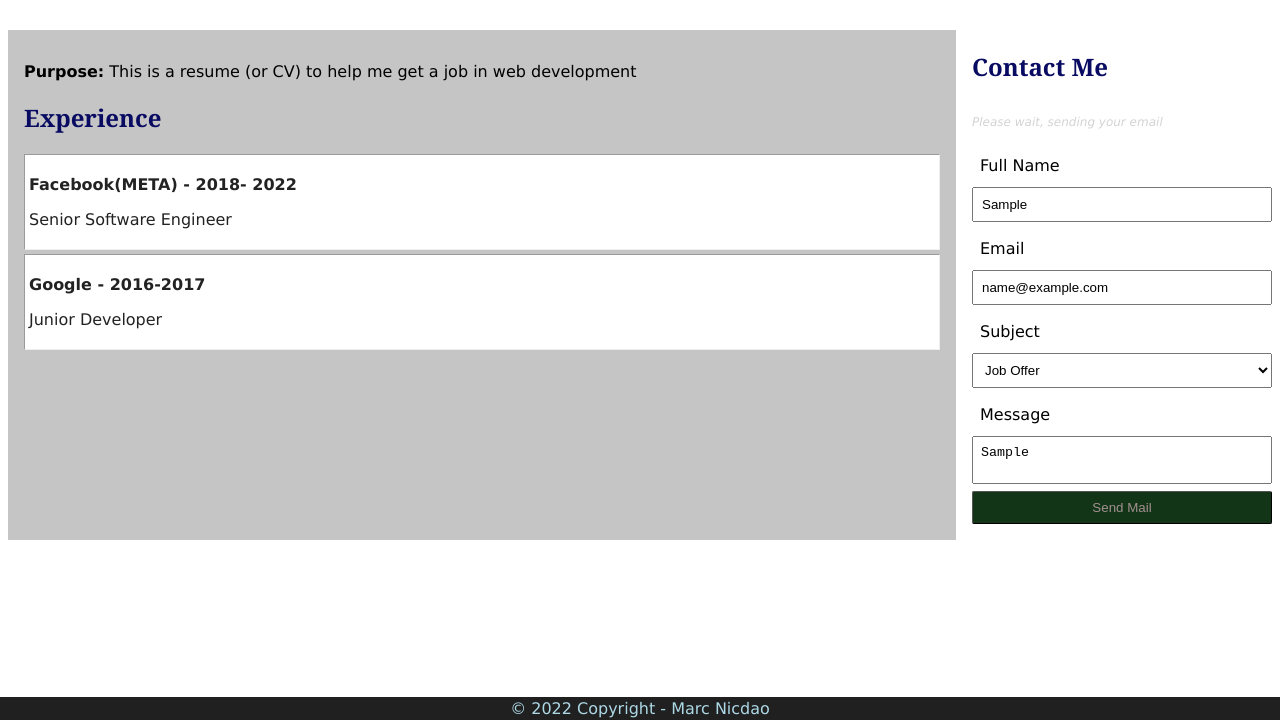
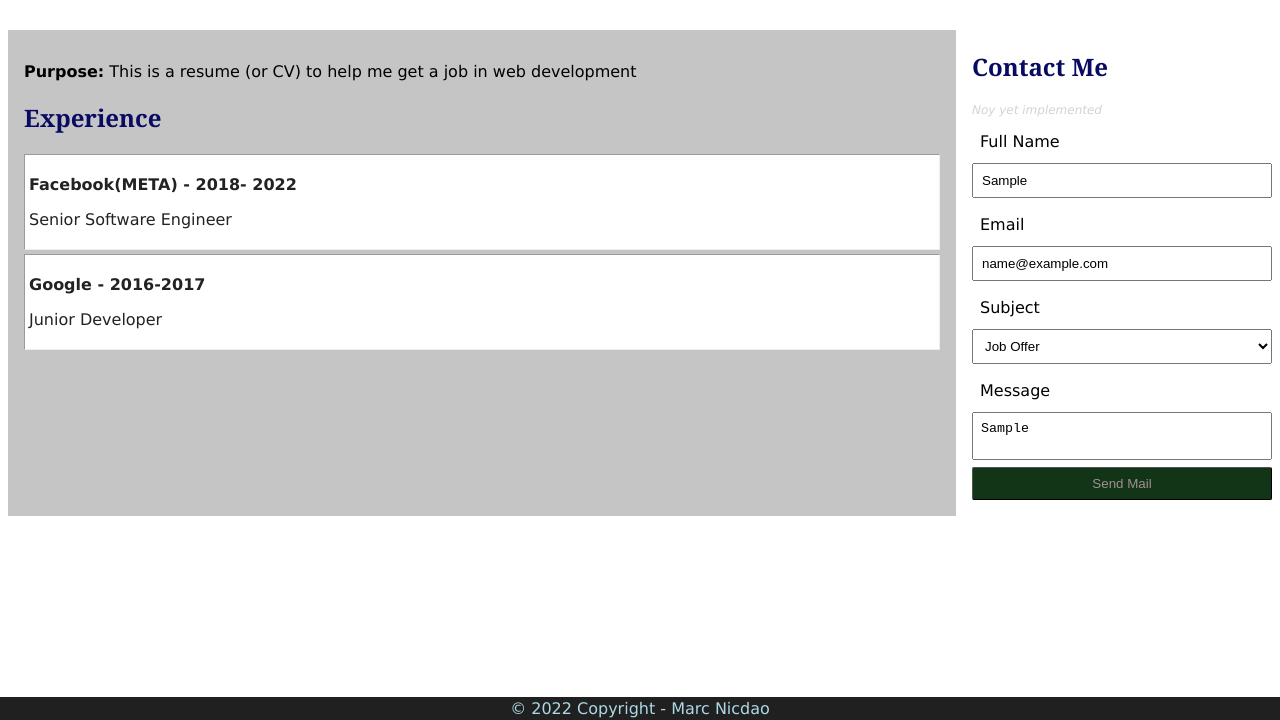
Before and after one commit to MarcNicdaoAcn/frontend-learning, a plain HTML site: page index.html in a window 1280 px wide. Both pictures are taken after typing "Sample", "name@example.com", "Sample" into the empty fields and a click on the input "Send Mail". Shown: the part 80-800 px from the top of the page. Drawn offline with Linux system fonts and the light colour scheme.

Commit message:
create contact module

```diff
--- /dev/null
+++ b/Contact.js
@@ -0,0 +1,26 @@
+export default class Contact {
+  constructor(form) {
+    this.fullName = form.elements["fullName"].value;
+    this.email = form.elements["email"].value;
+    this.subject = form.elements["subject"].value;
+    this.body = form.elements["msg"].value;
+  }
+  fullName = "";
+  email = "";
+  subject = "";
+  body = "";
+
+  send() {
+    console.info(this.formatMessage());
+    document.querySelector(".form__info").innerText = "Noy yet implemented";
+  }
+
+  formatMessage() {
+    return `
+      To: ${this.fullName}
+      Email: ${this.email}
+      Subject: ${this.subject}
+      Body: ${this.body}
+      `;
+  }
+}
--- a/index.html
+++ b/index.html
@@ -66,9 +66,9 @@
           <div class="form__block">
             <label class="form__label block__item" for="subject">Subject</label>
             <select class="block__item" id="subject">
-              <option value="">Job Offer</option>
-              <option value="">Personal Message</option>
-              <option value="">Complaint</option>
+              <option value="Job Offer">Job Offer</option>
+              <option value="Personal Message">Personal Message</option>
+              <option value="Complaint">Complaint</option>
             </select>
           </div>
           <div class="form__block">
@@ -85,6 +85,6 @@
 
       <footer class="footer">&copy; 2022 Copyright - Marc Nicdao</footer>
     </div>
-    <script src="script.js"></script>
+    <script type="module" src="script.js"></script>
   </body>
 </html>
--- a/script.js
+++ b/script.js
@@ -1,3 +1,5 @@
+import Contact from "./Contact.js";
+
 const formInfo = document.querySelector(".form__info");
 const contactForm = document.querySelector(".form--contact");
 const experiences = document.getElementsByClassName("experience__block");
@@ -32,10 +34,10 @@ function clearMessage() {
 
 function sendMessage(event) {
   event.preventDefault();
-  showMessage("Please wait, sending your email");
+  const contact = new Contact(contactForm);
+  contact.send();
 }
 
 for (let experience of experiences) {
-  console.log(experience);
   experience.addEventListener("mouseenter", function (event) {});
 }
```
